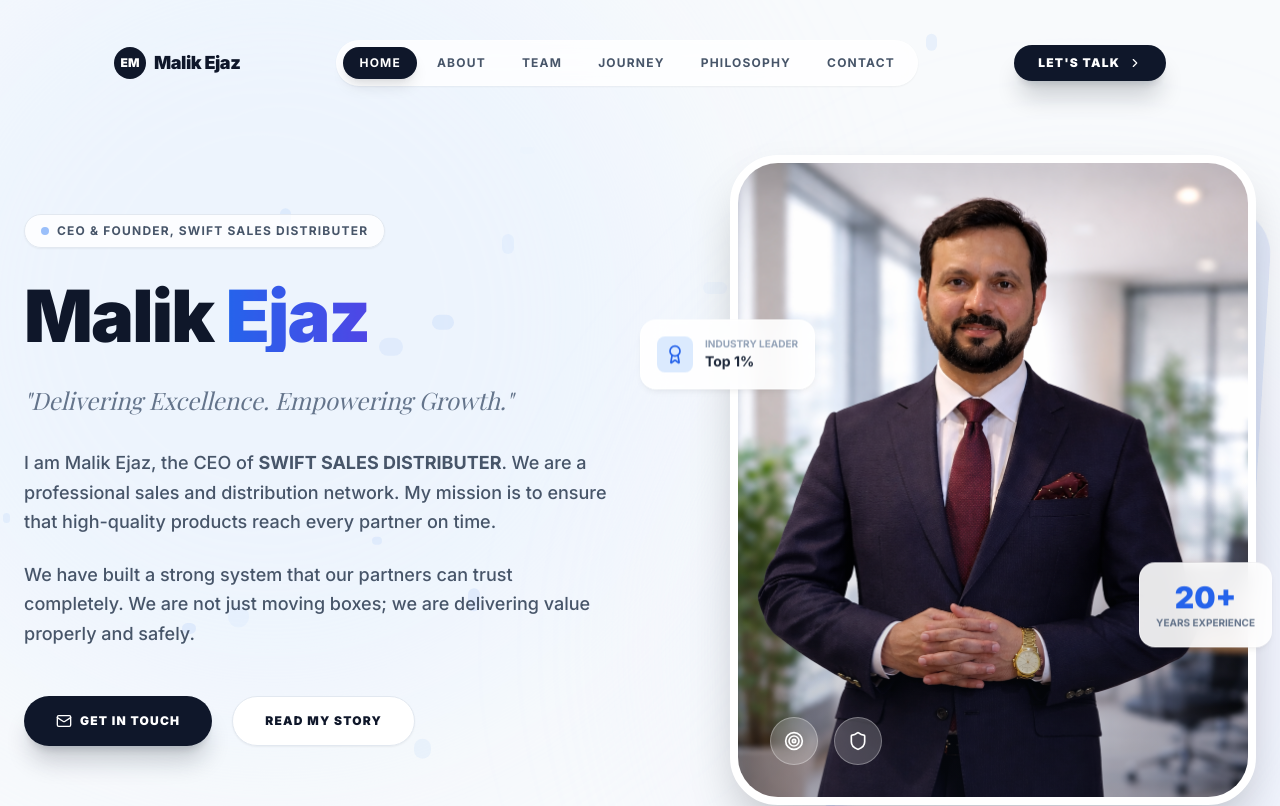
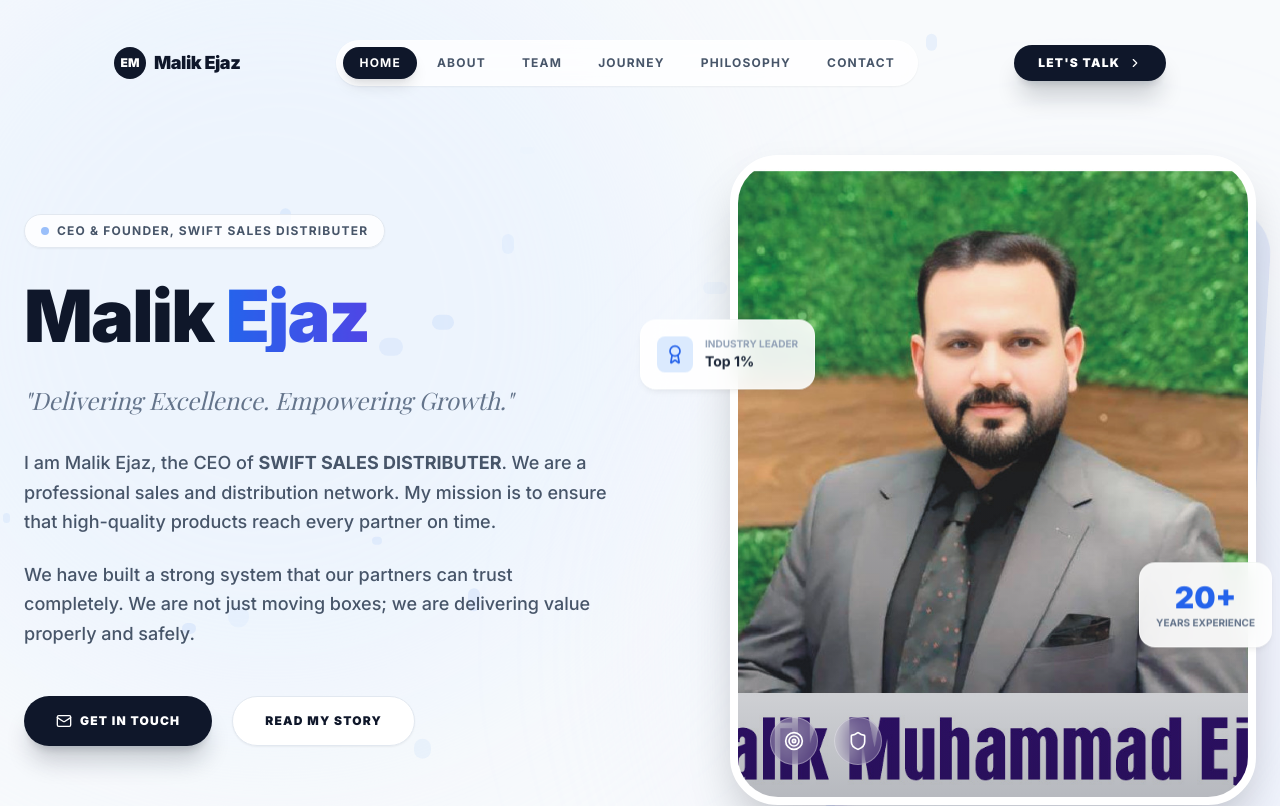
Before and after one commit to QIntellect-Technologies/ejazmalik-swiftsales, a React (Vite) app: page / in a window 1280 px wide. Shown: the top 806 px of the page. Built offline with nearby package versions, Linux system fonts and the light colour scheme; a web font is replaced by a local one.

Commit message:
Update CEO hero image

```diff
--- a/src/components/Hero.jsx
+++ b/src/components/Hero.jsx
@@ -184,7 +184,7 @@
                         {/* Main Image Container */}
                         <div className="relative w-[90%] h-full rounded-[3rem] overflow-hidden shadow-2xl border-8 border-white bg-white group hover:shadow-blue-200/50 transition-shadow duration-500">
                             <motion.img
-                                src="./images/ChatGPT Image Feb 2, 2026, 05_47_17 PM.png"
+                                src="/Team Images/Malik Muhammad Ejaz.jpeg"
                                 alt="Malik Ejaz"
                                 className="w-full h-full object-cover object-top scale-100 group-hover:scale-110 transition-transform duration-700"
                             />
```
